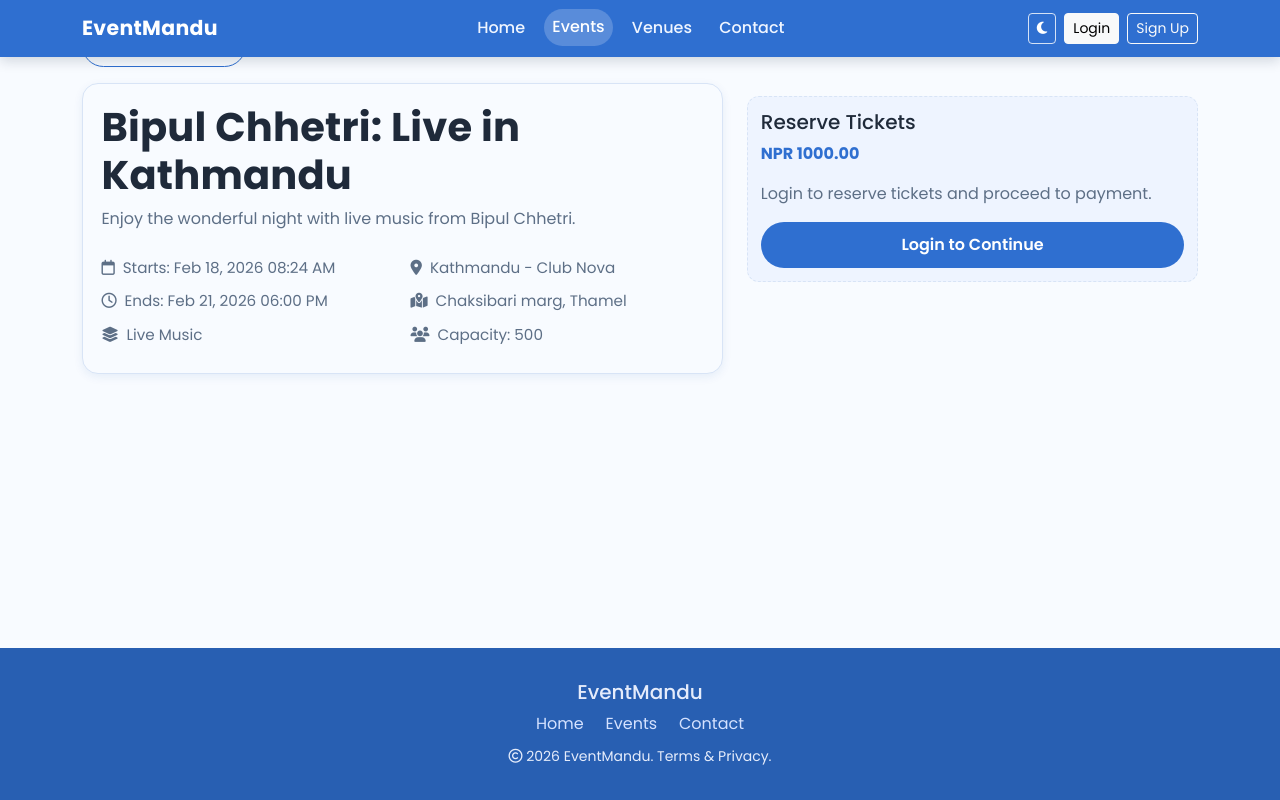
After one commit to SpandanBhattarai/Event_management_and_recommendation, a Django app: page /events/1/ in a window 1280 px wide. The commit adds this page. Run offline with Django 5.2, Linux system fonts and the light colour scheme; data comes from the database, SQL or seed files in the repository; both versions use the stored data as it was after the commit.

Commit message:
feat: Add event detail page and update styles

```diff
--- a/config/urls.py
+++ b/config/urls.py
@@ -27,6 +27,7 @@ urlpatterns = [
      path('login/', login_view, name='login'),
      path('logout/', logout_view, name='logout'),
      path ('events/', views.events_view, name='events'),
+     path('events/<int:event_id>/', views.event_detail, name='event_detail'),
      path ('venues/', views.venues_view, name='venues'),
      path('contact/', views.contact_view, name='contact'),
      path('save_location/', views.save_location, name='save_location'),
--- a/events/views.py
+++ b/events/views.py
@@ -132,6 +132,11 @@ def events_view(request):
     )
 
 
+def event_detail(request, event_id):
+    event = get_object_or_404(Event, id=event_id, is_active=True)
+    return render(request, "event_detail.html", {"event": event})
+
+
 def venues_view(request):
     venues = Venue.objects.all()
     return render(request, "venues.html", {"venues": venues})
@@ -164,6 +169,16 @@ def profile_preferences_view(request):
     preferences, _ = UserPreference.objects.get_or_create(user=request.user)
 
     if request.method == "POST":
+        if request.POST.get("action") == "clear_preferences":
+            preferences.favorite_category = None
+            preferences.budget = None
+            preferences.save(update_fields=["favorite_category", "budget", "updated_at"])
+            request.session.pop("preferred_category", None)
+            request.session.pop("budget", None)
+            request.session.modified = True
+
+            return redirect("profile_preferences")
+
         request.user.first_name = request.POST.get("first_name", "").strip()
         request.user.last_name = request.POST.get("last_name", "").strip()
         request.user.email = request.POST.get("email", "").strip()
@@ -198,6 +213,7 @@ def profile_preferences_view(request):
             request.session["budget"] = float(preferences.budget)
         else:
             request.session.pop("budget", None)
+        request.session.modified = True
 
         messages.success(request, "Profile and preferences updated.")
         return redirect("profile_preferences")
@@ -212,35 +228,40 @@ def profile_preferences_view(request):
 @login_required
 def buy_ticket(request, event_id):
     if request.method != "POST":
-        return redirect("events")
+        return redirect("event_detail", event_id=event_id)
 
     event = get_object_or_404(Event, id=event_id, is_active=True)
+    payment_method = request.POST.get("payment_method", "khalti").strip().lower()
     quantity_raw = request.POST.get("ticket_quantity", "1")
 
     try:
         quantity = int(quantity_raw)
     except ValueError:
         messages.error(request, "Invalid ticket quantity.")
-        return redirect("events")
+        return redirect("event_detail", event_id=event_id)
 
     if quantity < 1 or quantity > 10:
         messages.error(request, "Please select between 1 and 10 tickets.")
-        return redirect("events")
+        return redirect("event_detail", event_id=event_id)
+
+    if payment_method and payment_method != "khalti":
+        messages.error(request, "Selected payment method is not available.")
+        return redirect("event_detail", event_id=event_id)
 
     try:
         total_rupees = Decimal(event.price) * Decimal(quantity)
     except (InvalidOperation, TypeError):
         messages.error(request, "Unable to calculate ticket price.")
-        return redirect("events")
+        return redirect("event_detail", event_id=event_id)
 
     total_paisa = int(total_rupees * 100)
     khalti_secret_key = getattr(settings, "KHALTI_SECRET_KEY", "")
     if not khalti_secret_key:
         messages.error(request, "Khalti is not configured. Add KHALTI_SECRET_KEY in settings.")
-        return redirect("events")
+        return redirect("event_detail", event_id=event_id)
 
     return_url = request.build_absolute_uri(reverse("khalti_return"))
-    website_url = request.build_absolute_uri(reverse("events"))
+    website_url = request.build_absolute_uri(reverse("event_detail", args=[event.id]))
 
     payload = {
         "return_url": return_url,
@@ -266,15 +287,15 @@ def buy_ticket(request, event_id):
     except urllib_error.HTTPError as exc:
         error_body = exc.read().decode("utf-8", errors="ignore")
         messages.error(request, f"Khalti request failed: {error_body or exc.reason}")
-        return redirect("events")
+        return redirect("event_detail", event_id=event_id)
     except Exception:
         messages.error(request, "Could not connect to Khalti right now.")
-        return redirect("events")
+        return redirect("event_detail", event_id=event_id)
 
     payment_url = response_data.get("payment_url")
     if not payment_url:
         messages.error(request, "Khalti did not return a payment URL.")
-        return redirect("events")
+        return redirect("event_detail", event_id=event_id)
 
     TicketPurchase.objects.create(
         user=request.user,
@@ -321,6 +342,8 @@ def khalti_return(request):
             ticket.save(update_fields=["status", "khalti_txn_id"])
         messages.info(request, "Payment response received from Khalti.")
 
+    if ticket:
+        return redirect("event_detail", event_id=ticket.event_id)
     return redirect("events")
 
 
--- a/static/css/style.css
+++ b/static/css/style.css
@@ -30,12 +30,20 @@ html[data-bs-theme="dark"] {
   box-sizing: border-box;
 }
 
+html,
+body {
+  min-height: 100%;
+}
+
 body {
   margin: 0;
-  padding-top: 76px;
+  padding-top: 0;
   background: var(--bg);
   color: var(--text);
   font-family: "Poppins", "Montserrat", sans-serif;
+  display: flex;
+  flex-direction: column;
+  min-height: 100vh;
 }
 
 a {
@@ -45,6 +53,11 @@ a {
 
 .section-space {
   padding: 5.5rem 0;
+}
+
+main {
+  flex: 1 0 auto;
+  padding-top: 76px;
 }
 
 .section-title {
@@ -342,7 +355,7 @@ a {
 }
 
 footer.site-footer {
-  margin-top: 3rem;
+  margin-top: auto;
   padding: 2rem 0;
   background: #285fb2;
   color: #e5ecfb;
@@ -384,7 +397,7 @@ footer .footer-link:hover {
 }
 
 @media (max-width: 767px) {
-  body {
+  main {
     padding-top: 72px;
   }
 
--- /dev/null
+++ b/templates/event_detail.html
@@ -0,0 +1,171 @@
+{% load static %}
+<!doctype html>
+<html lang="en" data-bs-theme="light">
+<head>
+  <meta charset="utf-8">
+  <meta name="viewport" content="width=device-width, initial-scale=1">
+  <title>EventMandu | {{ event.title }}</title>
+  <link rel="preconnect" href="https://fonts.googleapis.com">
+  <link rel="preconnect" href="https://fonts.gstatic.com" crossorigin>
+  <link href="https://fonts.googleapis.com/css2?family=Montserrat:wght@600;700&family=Poppins:wght@400;500;600;700&display=swap" rel="stylesheet">
+  <link href="https://cdn.jsdelivr.net/npm/bootstrap@5.3.2/dist/css/bootstrap.min.css" rel="stylesheet">
+  <link rel="stylesheet" href="https://cdnjs.cloudflare.com/ajax/libs/font-awesome/6.5.2/css/all.min.css">
+  <link rel="stylesheet" href="{% static 'css/style.css' %}">
+</head>
+<body class="d-flex flex-column min-vh-100">
+<nav class="navbar navbar-expand-lg fixed-top brand-nav navbar-dark">
+  <div class="container">
+    <a class="navbar-brand brand-name" href="{% url 'home' %}">EventMandu</a>
+    <button class="navbar-toggler" type="button" data-bs-toggle="collapse" data-bs-target="#navbarNav">
+      <span class="navbar-toggler-icon"></span>
+    </button>
+    <div class="collapse navbar-collapse" id="navbarNav">
+      <ul class="navbar-nav mx-auto text-center">
+        <li class="nav-item"><a class="nav-link {% if request.resolver_match.url_name == 'home' %}active{% endif %}" href="{% url 'home' %}">Home</a></li>
+        <li class="nav-item"><a class="nav-link {% if request.resolver_match.url_name == 'events' or request.resolver_match.url_name == 'event_detail' %}active{% endif %}" href="{% url 'events' %}">Events</a></li>
+        <li class="nav-item"><a class="nav-link {% if request.resolver_match.url_name == 'venues' %}active{% endif %}" href="{% url 'venues' %}">Venues</a></li>
+        <li class="nav-item"><a class="nav-link {% if request.resolver_match.url_name == 'contact' %}active{% endif %}" href="{% url 'contact' %}">Contact</a></li>
+      </ul>
+      <div class="d-flex align-items-center gap-2 justify-content-center">
+        <button class="btn btn-sm theme-toggle" id="themeToggle" type="button" aria-label="Toggle theme">
+          <i class="fa-solid fa-moon"></i>
+        </button>
+        {% if user.is_authenticated %}
+        <div class="dropdown">
+          <button class="btn btn-sm btn-light dropdown-toggle" type="button" data-bs-toggle="dropdown">
+            <i class="fa-solid fa-user"></i> {{ user.username }}
+          </button>
+          <ul class="dropdown-menu dropdown-menu-end">
+            <li><a class="dropdown-item" href="{% url 'profile_preferences' %}">Profile & Preferences</a></li>
+            <li><a class="dropdown-item" href="{% url 'tickets' %}">My Tickets</a></li>
+            <li><a class="dropdown-item" href="{% url 'logout' %}">Logout</a></li>
+          </ul>
+        </div>
+        {% else %}
+        <a class="btn btn-sm btn-light" href="{% url 'login' %}">Login</a>
+        <a class="btn btn-sm btn-outline-light" href="{% url 'register' %}">Sign Up</a>
+        {% endif %}
+      </div>
+    </div>
+  </div>
+</nav>
+
+<main class="section-space pt-4 flex-grow-1">
+  <div class="container">
+    {% if messages %}
+    <div class="mb-3">
+      {% for message in messages %}
+      <div class="alert alert-{{ message.tags|default:'info' }} mb-2">{{ message }}</div>
+      {% endfor %}
+    </div>
+    {% endif %}
+
+    <div class="mb-3">
+      <a href="{% url 'events' %}" class="btn btn-outline-brand btn-sm"><i class="fa-solid fa-arrow-left me-2"></i>Back to Events</a>
+    </div>
+
+    <section class="row g-4 align-items-start">
+      <div class="col-lg-7">
+        <div class="event-card h-100">
+          <h1 class="section-title mb-2">{{ event.title }}</h1>
+          <p class="section-subtitle mb-3">{{ event.description }}</p>
+          <div class="row g-3">
+            <div class="col-sm-6">
+              <p class="event-meta mb-2"><i class="fa-regular fa-calendar me-2"></i>Starts: {{ event.start_date|date:"M d, Y h:i A" }}</p>
+              <p class="event-meta mb-2"><i class="fa-regular fa-clock me-2"></i>Ends: {{ event.end_date|date:"M d, Y h:i A" }}</p>
+              <p class="event-meta mb-2"><i class="fa-solid fa-layer-group me-2"></i>{{ event.category.name|default:"General" }}</p>
+            </div>
+            <div class="col-sm-6">
+              <p class="event-meta mb-2"><i class="fa-solid fa-location-dot me-2"></i>{{ event.venue.city }} - {{ event.venue.name }}</p>
+              <p class="event-meta mb-2"><i class="fa-solid fa-map-location-dot me-2"></i>{{ event.venue.address }}</p>
+              <p class="event-meta mb-2"><i class="fa-solid fa-users me-2"></i>Capacity: {{ event.venue.capacity }}</p>
+            </div>
+          </div>
+        </div>
+      </div>
+
+      <div class="col-lg-5">
+        <div class="ticket-panel h-100">
+          <h5 class="mb-2">Reserve Tickets</h5>
+          <p class="event-price mb-3">NPR {{ event.price }}</p>
+          {% if user.is_authenticated %}
+          <form method="post" action="{% url 'buy_ticket' event.id %}" class="ticket-buy-form" data-unit-price="{{ event.price }}">
+            {% csrf_token %}
+            <div class="mb-3">
+              <label class="filter-label" for="ticket_quantity">Tickets</label>
+              <select name="ticket_quantity" id="ticket_quantity" class="form-select ticket-qty">
+                <option value="1">1</option><option value="2">2</option><option value="3">3</option><option value="4">4</option><option value="5">5</option>
+                <option value="6">6</option><option value="7">7</option><option value="8">8</option><option value="9">9</option><option value="10">10</option>
+              </select>
+            </div>
+            <div class="mb-3">
+              <label class="filter-label d-block">Payment Method</label>
+              <div class="form-check">
+                <input class="form-check-input" type="radio" name="payment_method" id="paymentKhalti" value="khalti" checked>
+                <label class="form-check-label" for="paymentKhalti">Khalti (e-Payment)</label>
+              </div>
+              <small class="text-muted">You will be redirected to Khalti to complete payment securely.</small>
+            </div>
+            <div class="d-flex align-items-center gap-2 mb-3">
+              <span class="small">Total: NPR <strong class="ticket-total">{{ event.price }}</strong></span>
+            </div>
+            <button type="submit" class="btn btn-accent-brand w-100">Pay with Khalti</button>
+          </form>
+          {% else %}
+          <p class="section-subtitle mb-3">Login to reserve tickets and proceed to payment.</p>
+          <a href="{% url 'login' %}" class="btn btn-primary-brand w-100">Login to Continue</a>
+          {% endif %}
+        </div>
+      </div>
+    </section>
+  </div>
+</main>
+
+<footer class="site-footer">
+  <div class="container text-center">
+    <h5 class="mb-2">EventMandu</h5>
+    <div class="mb-2">
+      <a class="footer-link" href="{% url 'home' %}">Home</a>
+      <a class="footer-link" href="{% url 'events' %}">Events</a>
+      <a class="footer-link" href="{% url 'contact' %}">Contact</a>
+    </div>
+    <small><i class="fa-regular fa-copyright"></i> 2026 EventMandu. Terms & Privacy.</small>
+  </div>
+</footer>
+
+<script src="https://cdn.jsdelivr.net/npm/bootstrap@5.3.2/dist/js/bootstrap.bundle.min.js"></script>
+<script>
+  (function () {
+    const root = document.documentElement;
+    const toggle = document.getElementById("themeToggle");
+    const saved = localStorage.getItem("eventmandu-theme");
+    if (saved) {
+      root.setAttribute("data-bs-theme", saved);
+    }
+    if (toggle) {
+      toggle.addEventListener("click", function () {
+        const current = root.getAttribute("data-bs-theme") === "dark" ? "dark" : "light";
+        const next = current === "dark" ? "light" : "dark";
+        root.setAttribute("data-bs-theme", next);
+        localStorage.setItem("eventmandu-theme", next);
+      });
+    }
+
+    document.querySelectorAll('.ticket-buy-form').forEach(function(form) {
+      const select = form.querySelector('.ticket-qty');
+      const totalEl = form.querySelector('.ticket-total');
+      const unitPrice = parseFloat(form.dataset.unitPrice);
+
+      function updateTotal() {
+        const qty = parseInt(select.value || '1', 10);
+        const total = (isNaN(unitPrice) ? 0 : unitPrice) * qty;
+        totalEl.textContent = total.toFixed(2);
+      }
+
+      updateTotal();
+      select.addEventListener('change', updateTotal);
+    });
+  })();
+</script>
+</body>
+</html>
--- a/templates/home.html
+++ b/templates/home.html
@@ -123,7 +123,7 @@
             <p class="event-meta mb-2"><i class="fa-solid fa-location-dot me-2"></i>{{ event.venue.city }} - {{ event.venue.name }}</p>
             <p class="event-price mb-2">NPR {{ event.price }}</p>
             <p class="section-subtitle mb-3">{{ event.description|truncatechars:110 }}</p>
-            <a href="{% url 'events' %}" class="btn btn-primary-brand btn-sm">View Details</a>
+            <a href="{% url 'event_detail' event.id %}" class="btn btn-primary-brand btn-sm">View Details</a>
           </article>
         </div>
         {% empty %}
@@ -147,7 +147,7 @@
             <p class="event-meta mb-2"><i class="fa-solid fa-location-dot me-2"></i>{{ event.venue.city }}</p>
             <p class="event-meta mb-2"><i class="fa-regular fa-clock me-2"></i>{{ event.end_date|date:"M d, Y h:i A" }}</p>
             <p class="event-price mb-2">NPR {{ event.price }}</p>
-            <a href="{% url 'events' %}" class="btn btn-outline-brand btn-sm">View Details</a>
+            <a href="{% url 'event_detail' event.id %}" class="btn btn-outline-brand btn-sm">View Details</a>
           </article>
         </div>
         {% empty %}
--- a/templates/profile_preferences.html
+++ b/templates/profile_preferences.html
@@ -91,6 +91,7 @@
           <div class="mt-4 d-flex gap-2">
             <button type="submit" class="btn btn-primary-brand">Save Changes</button>
             <a href="{% url 'events' %}" class="btn btn-outline-brand">Back to Events</a>
+            <button type="submit" name="action" value="clear_preferences" class="btn btn-outline-danger ms-auto">Clear All</button>
           </div>
         </form>
       </article>
```
Also changed, not shown: events/recommendation.py (+69 -14 lines), templates/events.html (+2 -56 lines), db.sqlite3.
